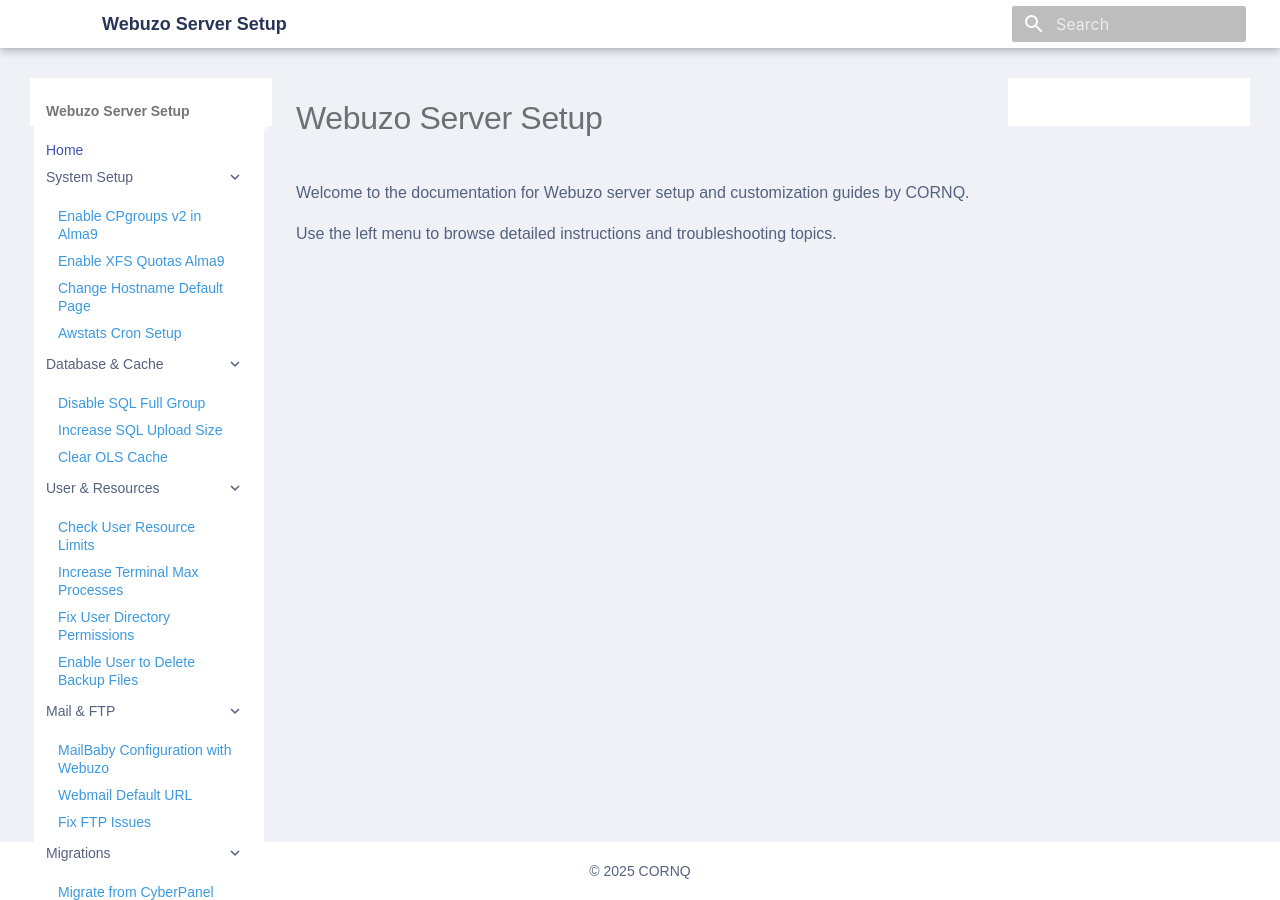
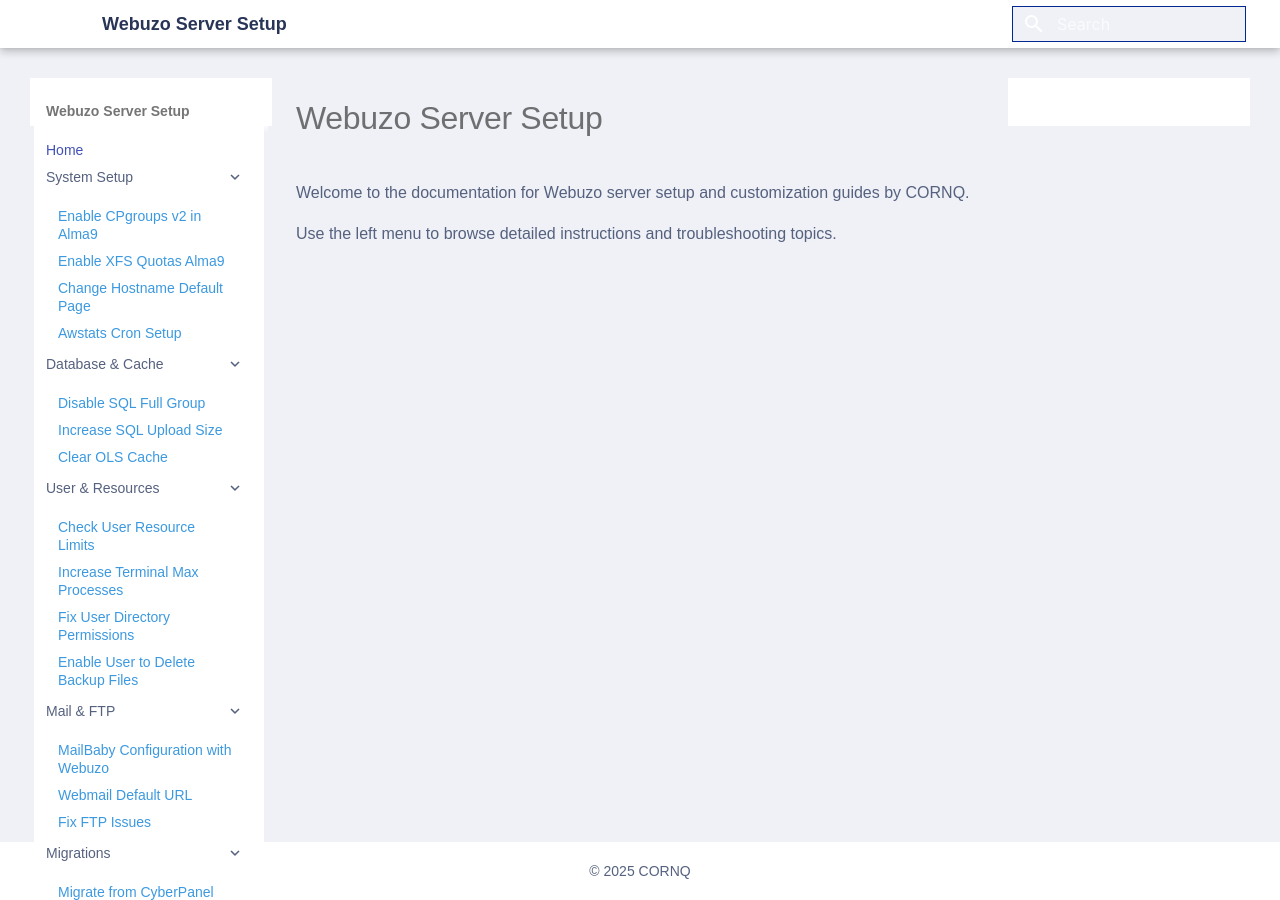
Before and after one commit to cornQ/webuzo-server-setup, an MkDocs documentation site: the page built from docs/index.md, in a window 1280 px wide. Built offline with MkDocs 1.6.1 and Material for MkDocs 9.7.7, drawn with Linux system fonts in a browser that asks for light colours; some web fonts are replaced.

Commit message:
search box color changed

```diff
--- a/docs/css/style.css
+++ b/docs/css/style.css
@@ -30,6 +30,16 @@
 
 .md-header__title--active .md-header__topic+.md-header__topic {
     color: var(--color-heading);
+}
+
+/* Search field */
+
+@media screen and (min-width: 60em) {
+    [dir=ltr] .md-search__input {
+        padding-left: 2.2rem;
+        background-color:  var(--color-body);
+        border: solid 1px var(--color-link-hover);
+    }
 }
 
 @media screen and (min-width: 76.25em) {
```
